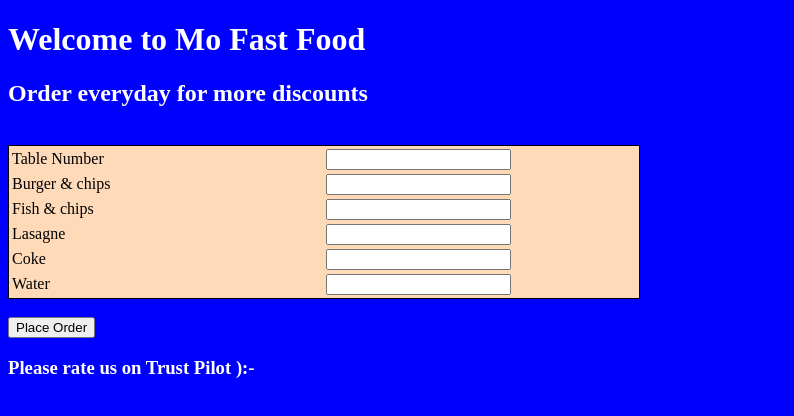
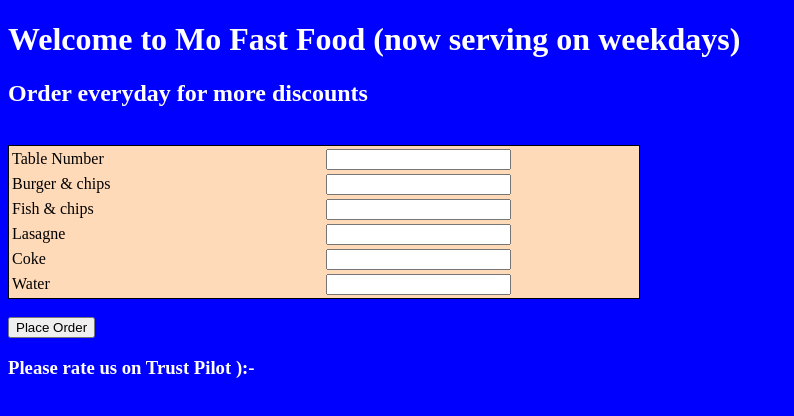
Before and after one commit to moshoodha89/fastfood, a website: page public/placeorder.html in a window 1280 px wide. Shown: the whole page, without its empty margins (0-794 px from the left). Drawn offline with Linux system fonts and the light colour scheme.

Commit message:
change heading h1 text

```diff
--- a/public/placeorder.html
+++ b/public/placeorder.html
@@ -10,7 +10,7 @@
 
 </head>
 <body>
-    <h1>Welcome to Mo Fast Food</h1>
+    <h1>Welcome to Mo Fast Food (now serving on weekdays)</h1>
     <h2> Order everyday for more discounts</h2>
 <form method='POST' action='/placeorder'>
 
```
